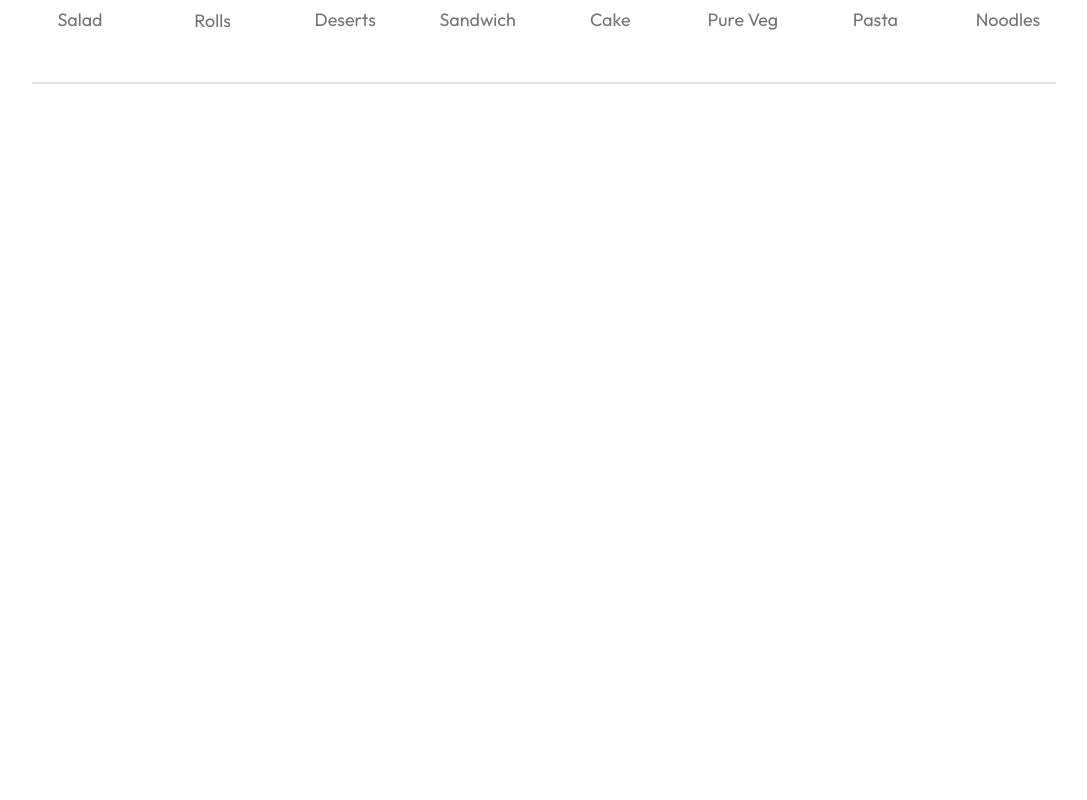
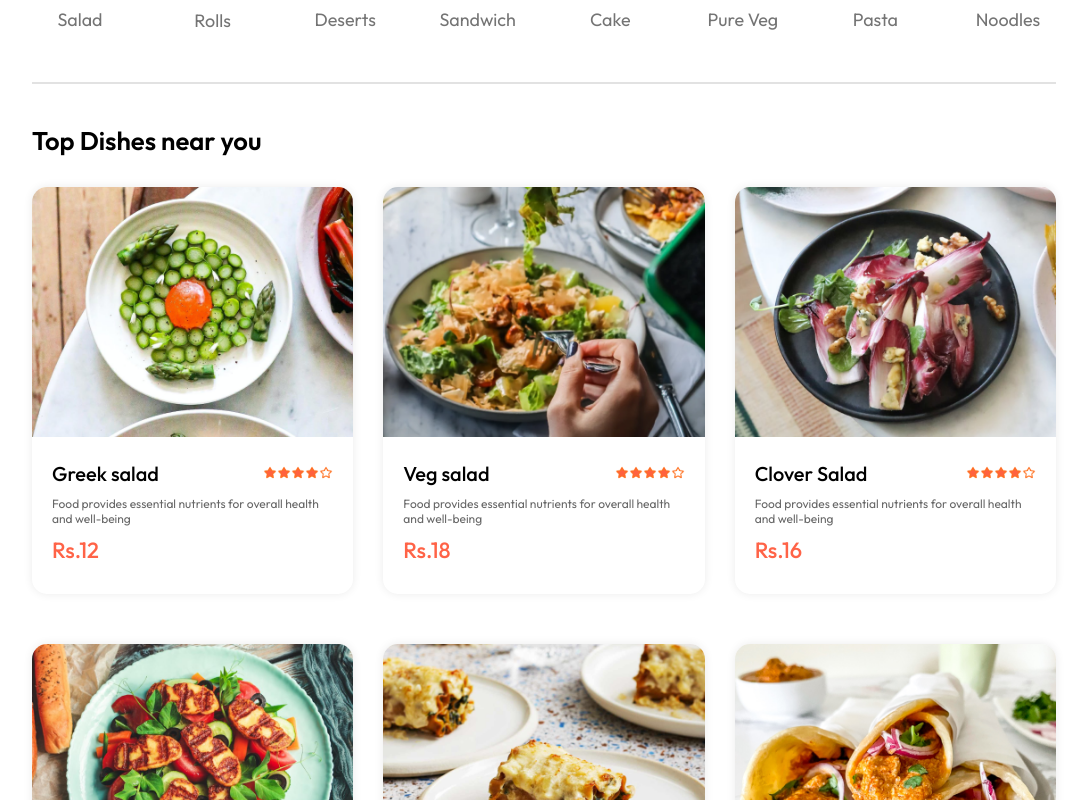
Before and after one commit to PiyushGogo/food-delivery-website, a React (Create React App) app: page / in a window 1280 px wide. Shown: the part 800-1600 px from the top of the page, without its empty margins (96-1183 px from the left). Before the commit the page ends 894 px from the top, so only its background shows below. Built offline with nearby package versions, Linux system fonts and the light colour scheme.

Commit message:
food item section

```diff
--- /dev/null
+++ b/src/components/FoodDisplay/FoodDisplay.css
@@ -0,0 +1,15 @@
+.food-display {
+  margin-top: 30px;
+}
+.food-display h2 {
+  font-size: max(2vw, 24px);
+  font-weight: 600;
+}
+
+.food-display-list {
+  display: grid;
+  grid-template-columns: repeat(auto-fill, minmax(240px, 1fr));
+  margin-top: 30px;
+  gap: 30px;
+  row-gap: 50px;
+}
--- /dev/null
+++ b/src/components/FoodDisplay/FoodDisplay.jsx
@@ -0,0 +1,30 @@
+import React, { useContext } from "react";
+import "./FoodDisplay.css";
+import { StoreContext } from "../../context/StoreContext";
+import FoodItem from "../FoodItem/FoodItem";
+
+const FoodDisplay = ({ category }) => {
+  const { food_list } = useContext(StoreContext);
+
+  return (
+    <div className="food-display" id="food-display">
+      <h2>Top Dishes near you</h2>
+      <div className="food-display-list">
+        {food_list.map((item, index) => {
+          return (
+            <FoodItem
+              key={index}
+              id={item._id}
+              name={item.name}
+              description={item.description}
+              price={item.price}
+              image={item.image}
+            />
+          );
+        })}
+      </div>
+    </div>
+  );
+};
+
+export default FoodDisplay;
--- /dev/null
+++ b/src/components/FoodItem/FoodItem.css
@@ -0,0 +1,38 @@
+.food-item {
+  width: 100%;
+  margin: auto;
+  border-radius: 15px;
+  box-shadow: 0px 0px 10px #00000015;
+  transition: 0.3s;
+  animation: fadeIn 1s;
+}
+.food-item-image {
+  width: 100%;
+  border-radius: 15px 15px 0px 0px;
+}
+.food-item-info {
+  padding: 20px;
+}
+.food-item-name-rating {
+  display: flex;
+  justify-content: space-between;
+  align-items: center;
+  margin-bottom: 10px;
+}
+.food-item-name-rating p {
+  font-size: 20px;
+  font-weight: 500;
+}
+.food-item-name-rating img {
+  width: 70px;
+}
+.food-item-desc {
+  color: #676767;
+  font-size: 12px;
+}
+.food-item-price {
+  color: tomato;
+  font-size: 22px;
+  font-weight: 500;
+  margin: 10px 0px;
+}
--- /dev/null
+++ b/src/components/FoodItem/FoodItem.jsx
@@ -0,0 +1,23 @@
+import React from "react";
+import "./FoodItem.css";
+import { assets } from "../../assets/assets";
+
+const FoodItem = ({ id, name, price, description, image }) => {
+  return (
+    <div className="food-item">
+      <div className="food-item-image-container">
+        <img className="food-item-image" src={image} alt="" />
+      </div>
+      <div className="food-item-info">
+        <div className="food-item-name-rating">
+          <p>{name}</p>
+          <img src={assets.rating_starts} alt="" />
+        </div>
+        <p className="food-item-desc">{description}</p>
+        <p className="food-item-price">Rs.{price}</p>
+      </div>
+    </div>
+  );
+};
+
+export default FoodItem;
--- /dev/null
+++ b/src/context/StoreContext.jsx
@@ -0,0 +1,18 @@
+import { createContext } from "react";
+
+import { food_list } from "../assets/assets";
+
+export const StoreContext = createContext(null);
+
+const StoreContextProvider = (props) => {
+  const contextValue = {
+    food_list,
+  };
+  return (
+    <StoreContext.Provider value={contextValue}>
+      {props.children}
+    </StoreContext.Provider>
+  );
+};
+
+export default StoreContextProvider;
--- a/src/index.js
+++ b/src/index.js
@@ -5,12 +5,15 @@
 import reportWebVitals from "./reportWebVitals";
 
 import { BrowserRouter } from "react-router-dom";
+import StoreContextProvider from "./context/StoreContext";
 
 const root = ReactDOM.createRoot(document.getElementById("root"));
 root.render(
   // <React.StrictMode>
   <BrowserRouter>
-    <App />
+    <StoreContextProvider>
+      <App />
+    </StoreContextProvider>
   </BrowserRouter>
   // </React.StrictMode>
 );
--- a/src/pages/Home/Home.jsx
+++ b/src/pages/Home/Home.jsx
@@ -2,6 +2,7 @@
 import "./Home.css";
 import Header from "../../components/Header/Header";
 import ExploreMenu from "../../components/ExploreMenu/ExploreMenu";
+import FoodDisplay from "../../components/FoodDisplay/FoodDisplay";
 
 const Home = () => {
   const [cat, setcat] = useState("All");
@@ -10,6 +11,7 @@
     <div>
       <Header />
       <ExploreMenu category={cat} setCategory={setcat} />
+      <FoodDisplay category={cat} />
     </div>
   );
 };
```
